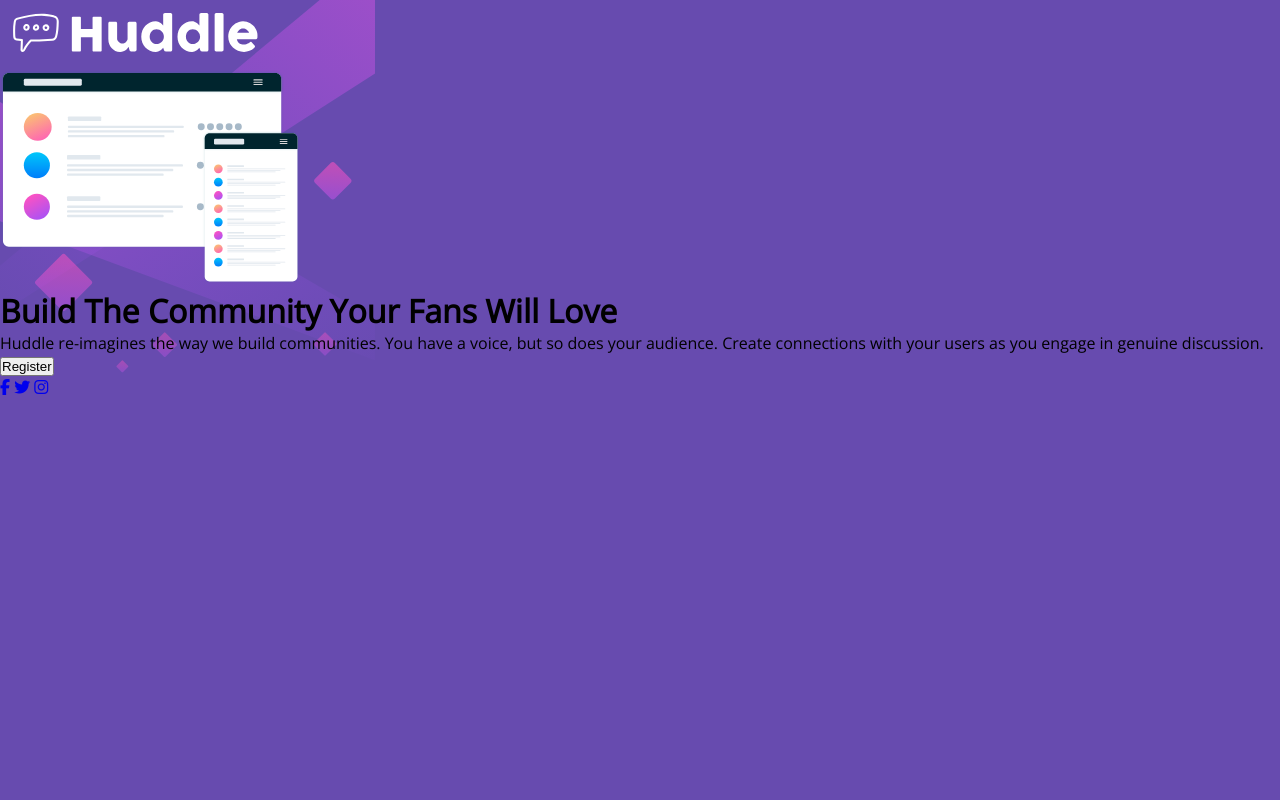
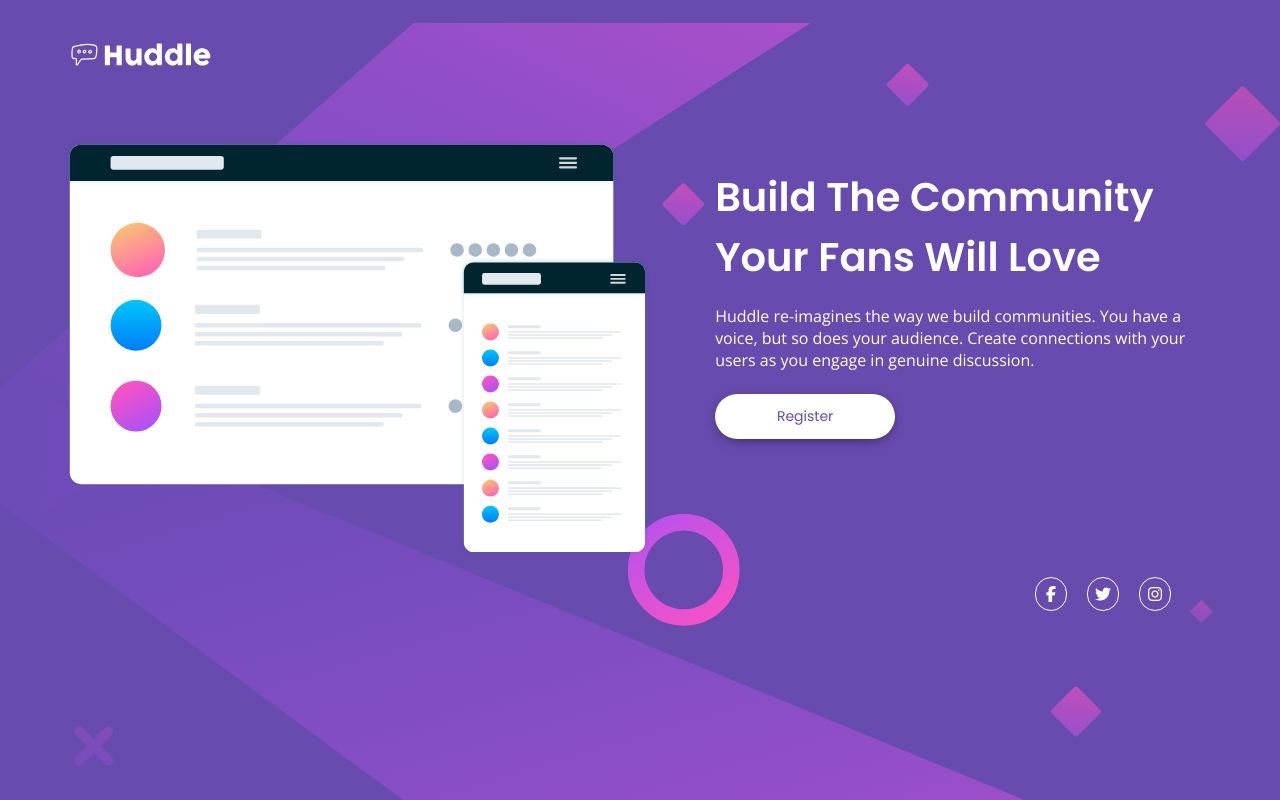
Before and after one commit to Jorge-PMarin/huddle-landing-page-FM, a plain HTML site: page index.html in a window 1280 px wide. Drawn offline with nearby package versions, Linux system fonts and the light colour scheme.

Commit message:
desktop design finished

```diff
--- a/index.html
+++ b/index.html
@@ -1,53 +1,85 @@
 <!DOCTYPE html>
 <html lang="en">
   <head>
-  <meta charset="UTF-8">
-  <meta name="viewport" content="width=device-width, initial-scale=1.0"> <!-- displays site properly based on user's device -->
+    <meta charset="UTF-8" />
+    <meta name="viewport" content="width=device-width, initial-scale=1.0" />
+    <!-- displays site properly based on user's device -->
 
-  <link rel="icon" type="image/png" sizes="32x32" href="./images/favicon-32x32.png">
-  <link rel="preconnect" href="https://fonts.googleapis.com">
-  <link rel="preconnect" href="https://fonts.gstatic.com" crossorigin>
-  <link href="https://fonts.googleapis.com/css2?family=Open+Sans&family=Poppins:wght@400;600&display=swap" rel="stylesheet">
-  <script src="https://kit.fontawesome.com/6f46e4bbde.js" crossorigin="anonymous"></script>
-  <link rel="stylesheet" href="styles.css">
+    <link
+      rel="icon"
+      type="image/png"
+      sizes="32x32"
+      href="./images/favicon-32x32.png"
+    />
+    <link rel="preconnect" href="https://fonts.googleapis.com" />
+    <link rel="preconnect" href="https://fonts.gstatic.com" crossorigin />
+    <link
+      href="https://fonts.googleapis.com/css2?family=Open+Sans&family=Poppins:wght@400;600&display=swap"
+      rel="stylesheet"
+    />
+    <script
+      src="https://kit.fontawesome.com/6f46e4bbde.js"
+      crossorigin="anonymous"
+    ></script>
+    <link rel="stylesheet" href="styles.css" />
 
-  <title>Frontend Mentor | Huddle landing page with single introductory section</title>
-
+    <title>
+      Frontend Mentor | Huddle landing page with single introductory section
+    </title>
   </head>
   <body>
     <div class="page">
+      <div class="page__wrapper">
         <header>
           <div class="page__logo">
-        <main>
-        <img src="./images/logo.svg" alt="Huddle logo">
+            <img src="./images/logo.svg" alt="Huddle logo" />
           </div>
         </header>
 
         <main>
-      <div class="page__wrapper">
+          <div class="page__container">
             <div class="page__img">
-          <img src="./images/illustration-mockups.svg" alt="Illustration mockups" width="300">
+              <img
+                src="./images/illustration-mockups.svg"
+                alt="Illustration mockups"
+                width="300"
+              />
             </div>
             <div class="page__text">
-          <h1 class="page__heading">Build The Community Your Fans Will Love</h1>
+              <h1 class="page__heading">
+                Build The Community <br />
+                Your Fans Will Love
+              </h1>
               <p class="page__paragraph">
-            Huddle re-imagines the way we build communities. You have a voice, but so does your audience.
-            Create connections with your users as you engage in genuine discussion.
+                Huddle re-imagines the way we build communities. You have a
+                voice, but so does your audience. Create connections with your
+                users as you engage in genuine discussion.
               </p>
-          <button class="page__btn">Register</button>
+              <a href="#" class="page__btn">Register</a>
             </div>
           </div>
         </main>
 
         <footer>
-      <div class="page__social">
-        <a href="#" class="page__facebook"><i class="fa-brands fa-facebook-f"></i></a>
-        <a href="#" class="page__twitter"><i class="fa-brands fa-twitter"></i></a>
-        <a href="#" class="page__instagram"><i class="fa-brands fa-instagram"></i></a>
+          <ul class="page__social">
+            <li class="page__icon">
+              <a href="#" class="page__facebook"
+                ><i class="fa-brands fa-facebook-f"></i
+              ></a>
+            </li>
+            <li class="page__icon">
+              <a href="#" class="page__twitter"
+                ><i class="fa-brands fa-twitter"></i
+              ></a>
+            </li>
+            <li class="page__icon">
+              <a href="#" class="page__instagram"
+                ><i class="fa-brands fa-instagram"></i
+              ></a>
+            </li>
+          </ul>
+        </footer>
       </div>
-    </footer>
-
     </div>
-
   </body>
 </html>
--- a/styles.css
+++ b/styles.css
@@ -14,15 +14,156 @@ html {
 body {
   font-family: 'Open Sans', sans-serif;
   font-size: 1.6rem;
-    min-width: 100vh;
+  color: #fff;
+  min-height: 100vh;
   background-color: var(--violet);
+}
+
+img {
+  display: block;
+  max-width: 100%;
 }
 
 .page {
   background-image: url(./images/bg-mobile.svg);
   background-repeat: no-repeat;
+  background-size: 100%;
+  min-height: 100vh;
 }
 
-.page__title {
+.page__wrapper {
+  max-width: 80%;
+  margin: 0 auto;
+}
+
+.page__logo img {
+  max-width: 13rem;
+  padding: 3.6rem 0;
+}
+
+.page__img img {
+  padding: 2rem 0 5.5rem 0;
+  width: 100%;
+  max-width: 50rem;
+  margin: 0 auto;
+}
+
+.page__heading,
+.page__paragraph {
+  text-align: center;
+}
+
+.page__heading {
   font-family: 'Poppins', sans-serif;
+  font-size: 2.4rem;
+  margin-bottom: 1.8rem;
 }
+
+.page__paragraph {
+  margin-bottom: 2.3rem;
+}
+
+.page__btn {
+  background-color: #fff;
+  display: block;
+  width: 19rem;
+  margin: 0 auto;
+  color: var(--violet);
+  font-family: 'Poppins', sans-serif;
+  text-align: center;
+  padding: 0.8rem 0;
+  font-size: 1.4rem;
+  border-radius: 10rem;
+  -webkit-box-shadow: 0px 3px 15px -5px #000000;
+  box-shadow: 0px 3px 15px -7px #000000;
+  margin-bottom: 2rem;
+  text-decoration: none;
+}
+
+.page__btn:hover {
+  background-color: var(--soft-magenta);
+  color: #fff;
+}
+
+.page__social {
+  display: flex;
+  justify-content: center;
+  padding: 4.5rem;
+  list-style: none;
+}
+
+.page__icon + .page__icon {
+  margin-left: 2rem;
+}
+
+.page__icon a {
+  border: 0.05rem solid #fff;
+  box-sizing: content-box;
+  min-width: 2rem;
+  padding: 0.5rem;
+  color: #fff;
+  display: block;
+  text-align: center;
+  border-radius: 10rem;
+  cursor: pointer;
+}
+
+.page__icon a:hover {
+  color: var(--soft-magenta);
+  border: 0.05rem solid var(--soft-magenta);
+}
+
+@media (min-width: 1150px) {
+  .page {
+    background-image: url(./images/bg-desktop.svg);
+    background-position: bottom left;
+    background-size: contain;
+  }
+
+  .page__wrapper {
+    max-width: 90%;
+  }
+
+  .page__logo img {
+    max-width: 15rem;
+  }
+
+  .page__container {
+    display: flex;
+  }
+
+  .page__img {
+    flex: 1.3;
+  }
+
+  .page__img img {
+    max-width: 90%;
+    margin: 0;
+    padding: 3rem 0 0 0;
+  }
+
+  .page__text {
+    flex: 1;
+    padding-top: 5%;
+  }
+
+  .page__heading {
+    font-size: 4rem;
+  }
+
+  .page__heading,
+  .page__paragraph {
+    text-align: left;
+  }
+
+  .page__btn {
+    margin: 0;
+    width: 18rem;
+    padding: 1.2rem 0;
+  }
+
+  .page__social {
+    justify-content: end;
+    padding-top: 2rem;
+  }
+}
```
Also changed, not shown: my-design/screenshot-desktop.png (added), my-design/screenshot-mobile.png (added), 1 other file. Lines whose indentation alone changed are shown as unchanged.
